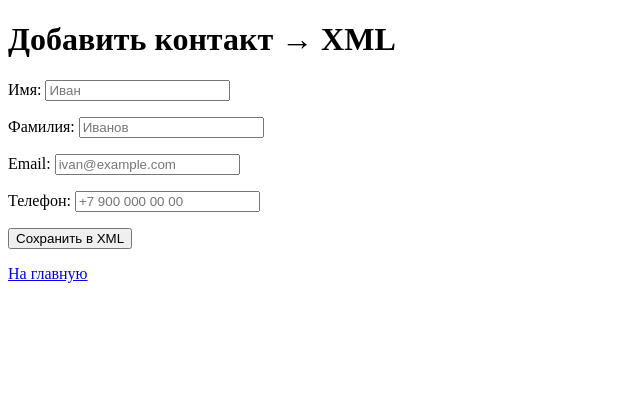
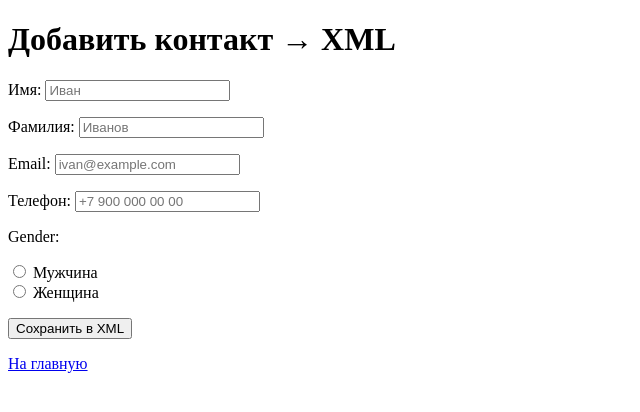
Before and after one commit to Rubiks-GameDeveloper/DjangoContactsXML, a Django app: page /add/ in a window 1280 px wide. Shown: the top 412 px of the page, without its empty margins (0-640 px from the left). Run offline with Django 5.2, Linux system fonts and the light colour scheme.

Commit message:
Added gender radiobutton

```diff
--- a/contactsProject/contactsXML/forms.py
+++ b/contactsProject/contactsXML/forms.py
@@ -1,4 +1,3 @@
-# contactsXML/forms.py
 from django import forms
 from django.core.validators import RegexValidator
 
@@ -7,13 +6,11 @@ from django.core.validators import RegexValidator
 
 class ContactForm(forms.Form):
 
-    # Только кириллица, минимум 2 буквы
     name_validator = RegexValidator(
         regex=r'^[А-ЯЁа-яё]{2,}$',
         message="Поле должно содержать только русские буквы, минимум 2 символа."
     )
 
-    # Телефон: +7 900 000 00 00 или 89000000000
     phone_validator = RegexValidator(
         regex=r'^(\+7\s?\d{3}\s?\d{3}\s?\d{2}\s?\d{2}|8\d{10})$',
         message="Телефон должен быть в формате: +7 900 000 00 00 или 89000000000"
@@ -76,6 +73,16 @@ class ContactForm(forms.Form):
         })
     )
 
+    CHOICEGENDER = [
+        ('Мужчина', 'Мужчина'),
+        ('Женщина', 'Женщина')
+    ]
+
+    gender = forms.ChoiceField(
+        widget=forms.RadioSelect,
+        choices=CHOICEGENDER,
+    )
+
     def clean_first_name(self):
         value = self.cleaned_data['first_name'].strip()
         if not value:
--- a/contactsProject/contactsXML/templates/contactsXML/list_files.html
+++ b/contactsProject/contactsXML/templates/contactsXML/list_files.html
@@ -38,6 +38,7 @@
                             <strong>{{ c.first_name }} {{ c.last_name }}</strong><br>
                             Email: {{ c.email }}<br>
                             Телефон: {{ c.phone }}
+                            Пол: {{ c.gender }}
                         </div>
                     {% endfor %}
                 {% endif %}
--- a/contactsProject/contactsXML/urls.py
+++ b/contactsProject/contactsXML/urls.py
@@ -1,9 +1,7 @@
-# contactsXML/urls.py
-
 from django.urls import path
 from . import views
 
-app_name = 'contactsXML'  # ← ВАЖНО! для {% url 'contactsXML:list_files' %}
+app_name = 'contactsXML'
 
 urlpatterns = [
     path('', views.home, name='home'),
--- a/contactsProject/contactsXML/views.py
+++ b/contactsProject/contactsXML/views.py
@@ -31,6 +31,7 @@ def add_contact(request):
             ET.SubElement(contact, 'last_name').text = data['last_name']
             ET.SubElement(contact, 'email').text = data['email']
             ET.SubElement(contact, 'phone').text = data['phone']
+            ET.SubElement(contact, 'gender').text = data['gender']
 
             tree = ET.ElementTree(root)
             tree.write(filepath, encoding='utf-8', xml_declaration=True)
@@ -41,28 +42,24 @@ def add_contact(request):
         form = ContactForm()
     return render(request, 'contactsXML/add_contact.html', {'form': form})
 
-
 def upload_file(request):
     if request.method == 'POST':
         form = UploadFileForm(request.POST, request.FILES)
         if form.is_valid():
             uploaded_file: UploadedFile = request.FILES['file']
 
-            # 1. Сохраняем во временный файл
             with tempfile.NamedTemporaryFile(delete=False) as tmp_file:
                 for chunk in uploaded_file.chunks():
                     tmp_file.write(chunk)
                 temp_path = tmp_file.name
 
             try:
-                # 2. Проверяем структуру XML
                 is_valid, error_msg, _ = validate_xml_structure(temp_path)
 
                 if not is_valid:
                     messages.error(request, f"Файл не соответствует формату: {error_msg}")
                     return redirect('contactsXML:list_files')
 
-                # 3. УСПЕХ → перемещаем в uploads
                 filename = f"{uuid.uuid4()}.xml"
                 final_path = os.path.join(UPLOAD_FOLDER, filename)
                 shutil.move(temp_path, final_path)
@@ -70,13 +67,11 @@ def upload_file(request):
                 messages.success(request, f"Файл {filename} успешно загружен.")
 
             except Exception as e:
-                # Любая ошибка — удаляем временный файл
                 if os.path.exists(temp_path):
                     os.remove(temp_path)
                 messages.error(request, f"Ошибка обработки файла: {e}")
 
             finally:
-                # Гарантированно удаляем временный файл, если он остался
                 if 'temp_path' in locals() and os.path.exists(temp_path):
                     try:
                         os.remove(temp_path)
@@ -130,7 +125,7 @@ def validate_xml_structure(filepath):
         for idx, contact in enumerate(contact_elements, 1):
             child_tags = [child.tag for child in contact]
 
-            required_fields = {'first_name', 'last_name', 'email', 'phone'}
+            required_fields = {'first_name', 'last_name', 'email', 'phone', 'gender'}
             if set(child_tags) != required_fields:
                 found = set(child_tags)
                 missing = required_fields - found
@@ -147,6 +142,7 @@ def validate_xml_structure(filepath):
                 'last_name': contact.findtext('last_name', '').strip(),
                 'email': contact.findtext('email', '').strip(),
                 'phone': contact.findtext('phone', '').strip(),
+                'gender': contact.findtext('gender', '').strip(),
             }
 
             form = ContactForm(data)
@@ -174,7 +170,6 @@ def download_file(request, filename):
     with open(filepath, 'rb') as f:
         response = HttpResponse(f.read(), content_type='application/xml')
 
-        # Устанавливаем заголовок для скачивания
         safe_filename = escape_uri_path(filename)
         response['Content-Disposition'] = f'attachment; filename="{safe_filename}"'
 
```
